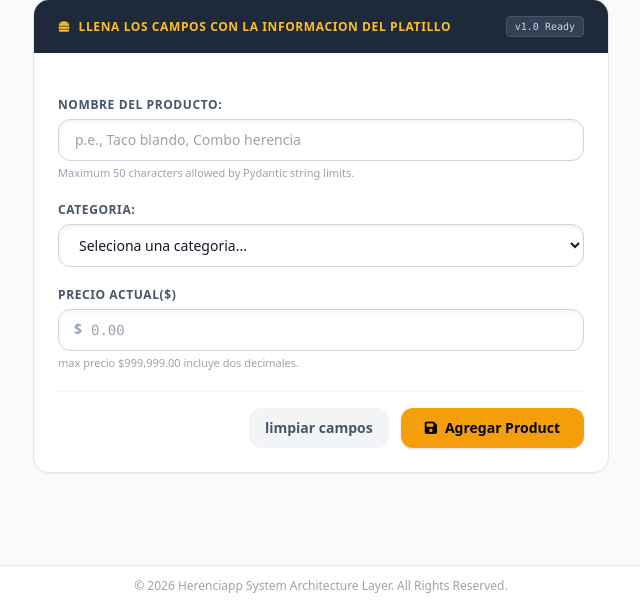
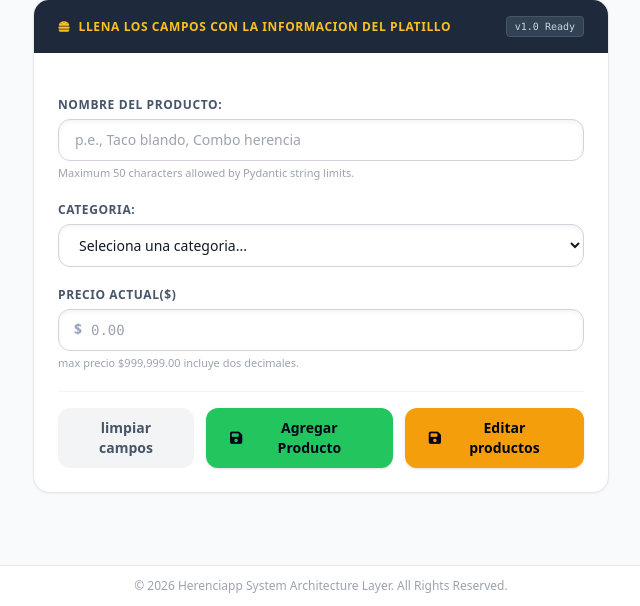
Before and after one commit to ingega/herenciapp, a FastAPI app: template src/templates/products.html in a window 1280 px wide. Shown: the part 194-800 px from the top of the page, without its empty margins (319-959 px from the left). Run offline with FastAPI, Linux system fonts and the light colour scheme; the template is opened without the code that fills it, so the values that code supplies are empty; some libraries are stand-ins or nearby versions.

Commit message:
Fix: Adding a button to open the edit products template

```diff
--- a/src/templates/products.html
+++ b/src/templates/products.html
@@ -58,8 +58,11 @@
                 <button type="reset" class="px-4 py-2.5 rounded-xl text-sm font-semibold text-slate-600 bg-gray-100 hover:bg-gray-200 active:scale-95 transition">
                     limpiar campos
                 </button>
-                <button type="submit" id="submit-btn" class="px-6 py-2.5 rounded-xl text-sm font-bold text-slate-950 bg-amber-500 hover:bg-amber-400 shadow active:scale-95 transition flex items-center gap-2">
-                    <i class="fa-solid fa-save"></i> Agregar Product
+                <button type="submit" id="submit-btn" class="px-6 py-2.5 rounded-xl text-sm font-bold text-slate-950 bg-green-500 hover:bg-amber-400 shadow active:scale-95 transition flex items-center gap-2">
+                    <i class="fa-solid fa-save"></i> Agregar Producto
+                </button>
+                <button type="button" id="edit-btn" class="px-6 py-2.5 rounded-xl text-sm font-bold text-slate-950 bg-amber-500 hover:bg-amber-400 shadow active:scale-95 transition flex items-center gap-2">
+                    <i class="fa-solid fa-save"></i> Editar productos
                 </button>
             </div>
         </form>
@@ -75,11 +78,22 @@
         banner.innerHTML = `<i class="fa-solid ${status === 'success' ? 'fa-circle-check' : 'fa-circle-exclamation'} mt-0.5 text-base"></i> <span>${message}</span>`;
         banner.classList.remove('hidden');
     }
+    // first verify if the button clicked was for edit, we need to skipe validations
+    // because button acts just like a router
+    const editBtn = document.getElementById('edit-btn');
+    if (editBtn) {
+        editBtn.addEventListener('click', () => {
+            console.log("DEBUG: Edit button clicked. Routing to maintenance screen immediately...");
+            window.location.href = "/orders/products/update";
+        });
+    }
 
+    // if the button clicked is submit type, validate and insert the new record
     async function handleFormSubmit(event) {
         event.preventDefault();
 
         const submitBtn = document.getElementById('submit-btn');
+        const editBtn = document.getElementById('edit-btn');
         const form = document.getElementById('add-product-form');
         const mainDish = document.getElementById('main_dish').value.trim();
         const category = document.getElementById('category').value;
```
Also changed, not shown: CHANGELOG.md.
